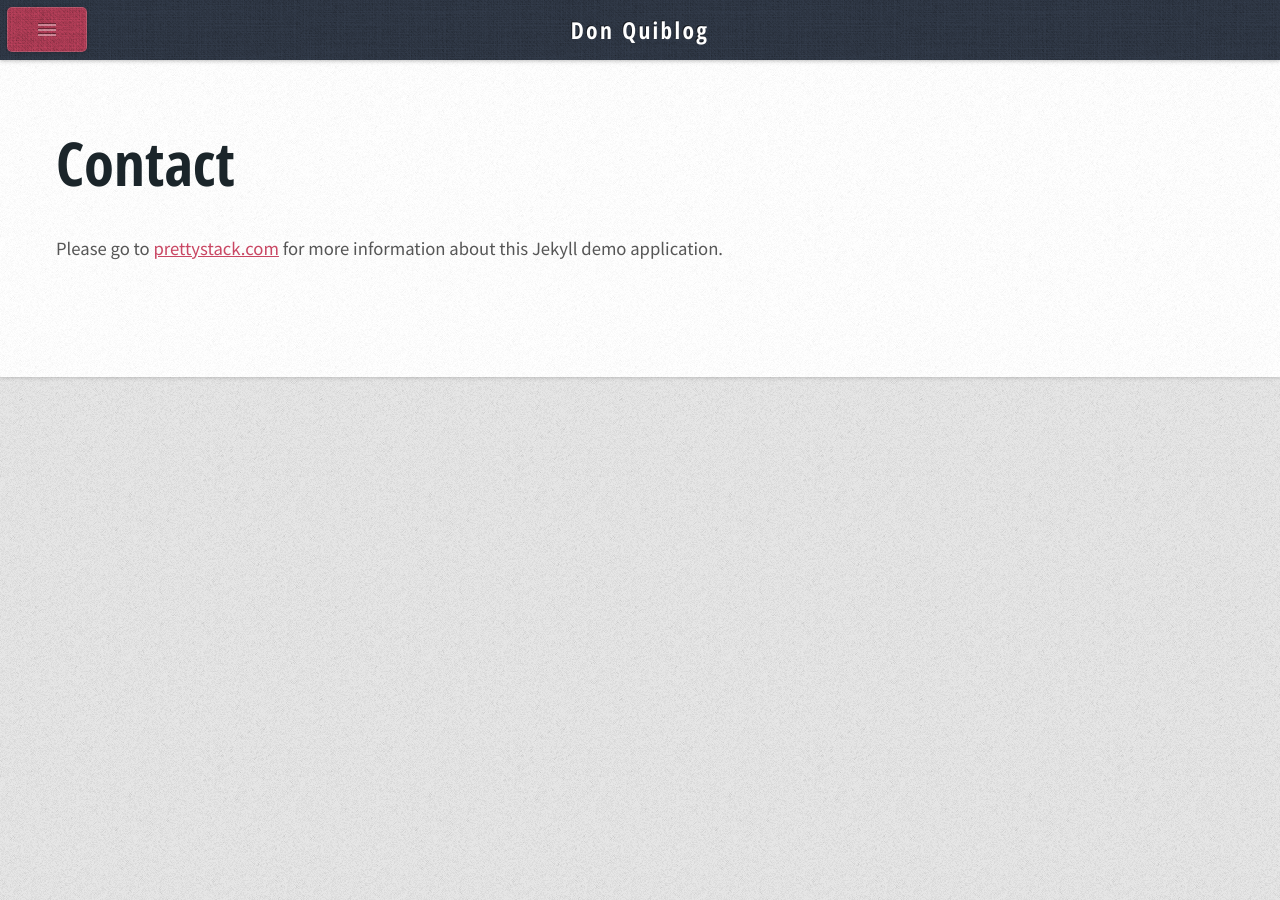
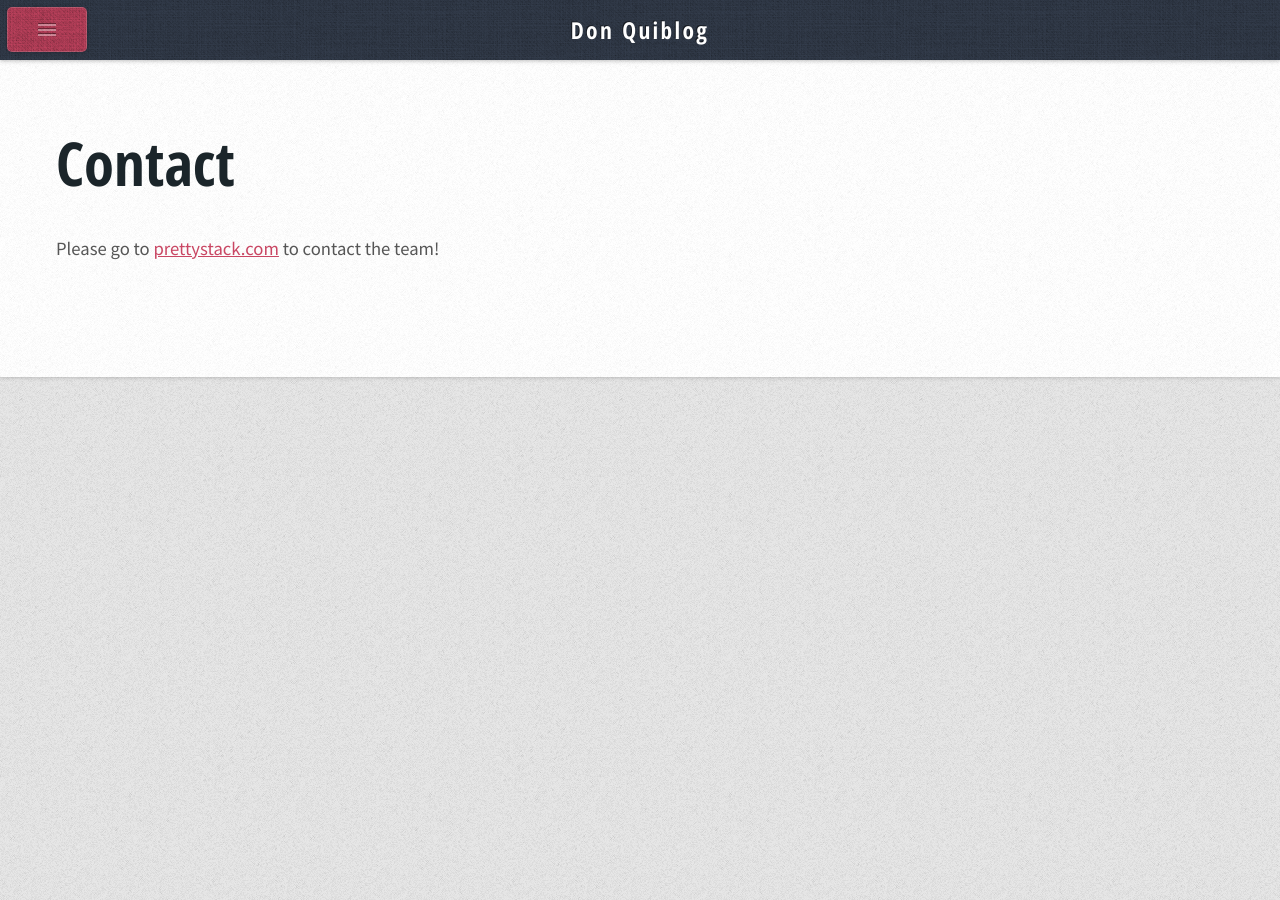
Before and after one commit to prettystack/jekyll-blog-starter, a Jekyll site: the page built from contact.html, in a window 1280 px wide. Built offline with Jekyll 4.4.1, drawn with Linux system fonts in a browser that asks for light colours; Markdown is read by kramdown in place of the engine named in the settings.

Commit message:
Contact page

```diff
--- a/contact.html
+++ b/contact.html
@@ -10,6 +10,6 @@ layout: default
   </header>
 
   <div class="post">
-    Please go to <a href="http://prettystack.com">prettystack.com</a> for more information about this Jekyll demo application.<br />
+    Please go to <a href="http://prettystack.com">prettystack.com</a> to contact the team!<br />
   </div>
 </article>
```
